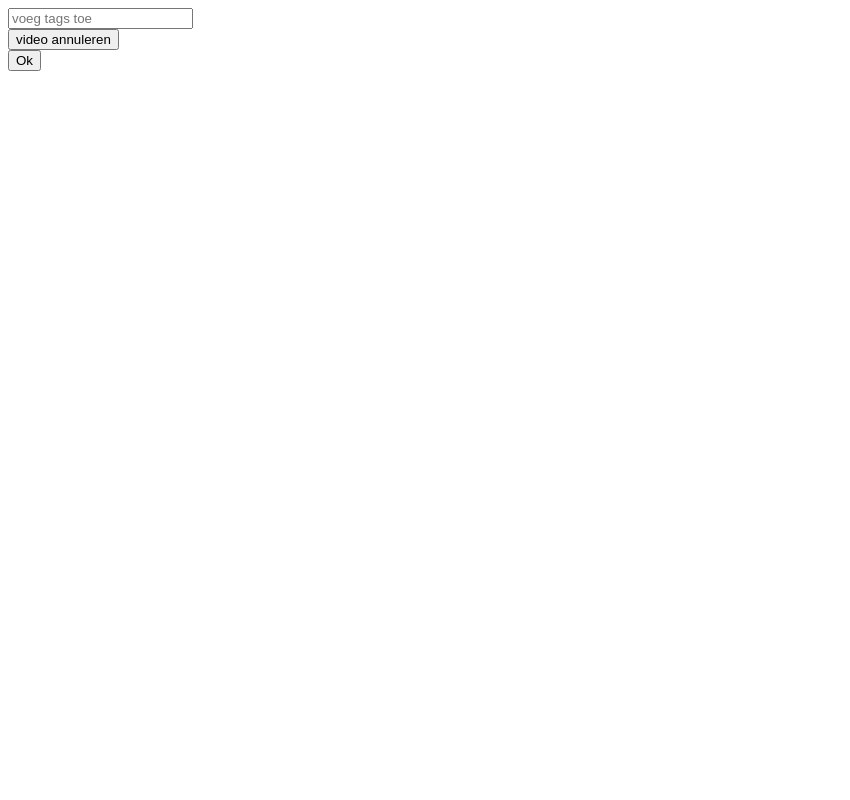
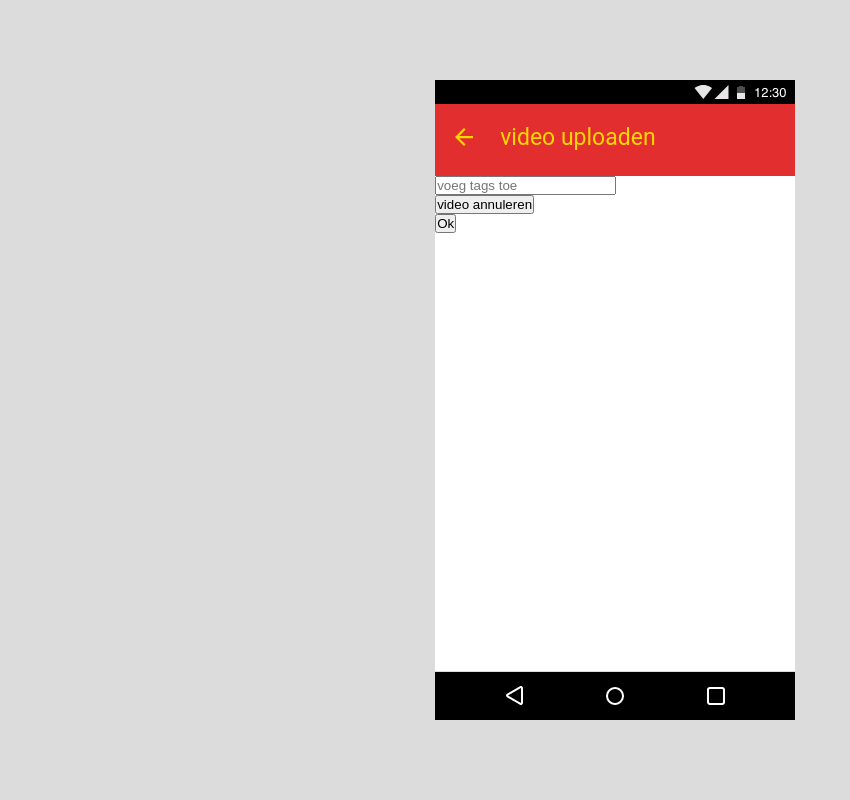
Before and after one commit to dirixtom/kvm-project-2, a PHP site: page /upload.php in a window 1280 px wide. Shown: the whole page, without its empty margins (0-850 px from the left). Run offline with PHP 8.4, Linux system fonts and the light colour scheme; a user stored in the database is signed in; some libraries are stand-ins or nearby versions.

Commit message:
upload.php in layout container

```diff
--- a/ajax/ajaxUpload.php
+++ b/ajax/ajaxUpload.php
@@ -21,6 +21,8 @@
             $video->upload();
             /*$video->giveTags;*/
 
+            unset($_SESSION['recorded']);
+
             $feedback = [
                 "code" => 200,
                 "message" => "De video has been saved"
--- a/pages/upload.php
+++ b/pages/upload.php
@@ -14,13 +14,113 @@
         unset($_SESSION['recorded']);
         header ("Location: record.php");
     }
+define("SCHERM", "video uploaden");
 ?><!DOCTYPE html>
 <html lang="en">
 <head>
     <meta charset="UTF-8">
-    <title>upload</title>
+	<meta name="viewport" content="width=device-width, initial-scale=1.0">
+    <meta http-equiv="X-UA-Compatible" content="ie=edge">
+
+    <title><?php echo SCHERM; ?></title>
+
+    <style type="text/css">
+        * {
+            margin: 0;
+            padding: 0;
+        }
+        html {
+            background: #FFF;
+        }
+        body {
+            width: 100vw;
+            height: 100vh;
+            background: Gainsboro;
+        }
+        .container {
+            width: 80%;
+            height: 100%;
+            display: flex;
+            overflow-y: visible;
+            margin: auto;
+        }
+        main {
+            width: 360px;
+            height: 495px;
+            background: #FFF;
+        }
+        .scherm {
+            position: relative;
+            background: Gainsboro;
+            height: 640px;
+            width: 360px;
+            margin-top: auto;
+            margin-bottom: auto;
+        }
+        .fill {
+            position: relative;
+            background: Gainsboro;
+            height: 100%;
+            width: 30%;
+            z-index: 500;
+        }
+        .scherm:first-child, .scherm:last-child {
+            z-index: 50000000;
+        }
+        .scherm header {
+            position: relative;
+            background-color: #E22E2F;
+            height: 72px;
+            width: 100%;
+        }
+        .scherm .sysbar:first-child {
+            width: 100%;
+            margin-bottom: -4px;
+            z-index: 1000;
+        }
+        .scherm .sysbar:not(:first-child) {
+            position: absolute;
+            left: 0;
+            bottom: 0;
+            z-index: 1000;
+        }
+        h1 {
+            position: absolute;
+            color: #FED600;
+            top: 20px;
+            left: 65px;
+            font-family: 'Roboto', sans-serif;
+            font-weight: 400;
+            font-size: 23px;
+        }
+        h2 {
+            position: relative;
+            color: #626A6C;
+            font-family: 'Roboto', sans-serif;
+            font-weight: 300;
+            font-size: 23px;
+            margin-left: 20px;
+            padding-top: 28px;
+        }
+        header img {
+            position: absolute;
+            top: 24px;
+            display: block;
+            cursor: pointer;
+            height: 18px;
+            left: 20px;
+        }
+    </style>
+
 </head>
 <body>
+    <div class="container">
+        <div class="fill">
+        </div>
+        <div class="scherm">
+            <img class="sysbar" src="../images/sysbar-top.png" alt="android systeem balk" />
+            <?php include_once("../includes/simpleHeader.php") ?>
+            <main>
                 <form action="" method="post">
                     <input type="text" name="tags" id="tags" placeholder="voeg tags toe">
                     <input type="hidden" name="cancel" id="cancel" value="true">
@@ -31,5 +131,11 @@
                 </form>
     <script src="https://ajax.googleapis.com/ajax/libs/jquery/3.2.0/jquery.min.js"></script>
     <script src="../js/upload.js"></script>
+    </main>
+            <img class="sysbar" src="../images/navbar-bot.png" alt="android navigatie balk" />
+        </div>
+        <div class="fill">
+        </div>
+    </div>
 </body>
 </html>
```
Also changed, not shown: 2 other files. Lines whose indentation alone changed are shown as unchanged.
